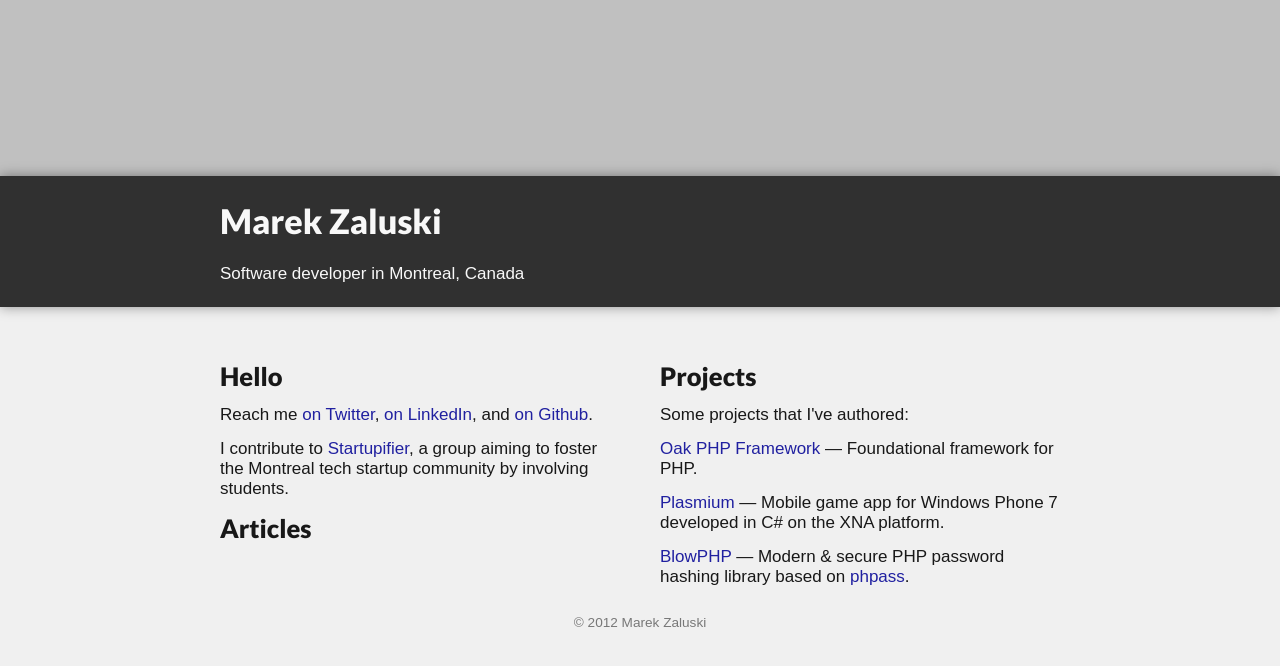
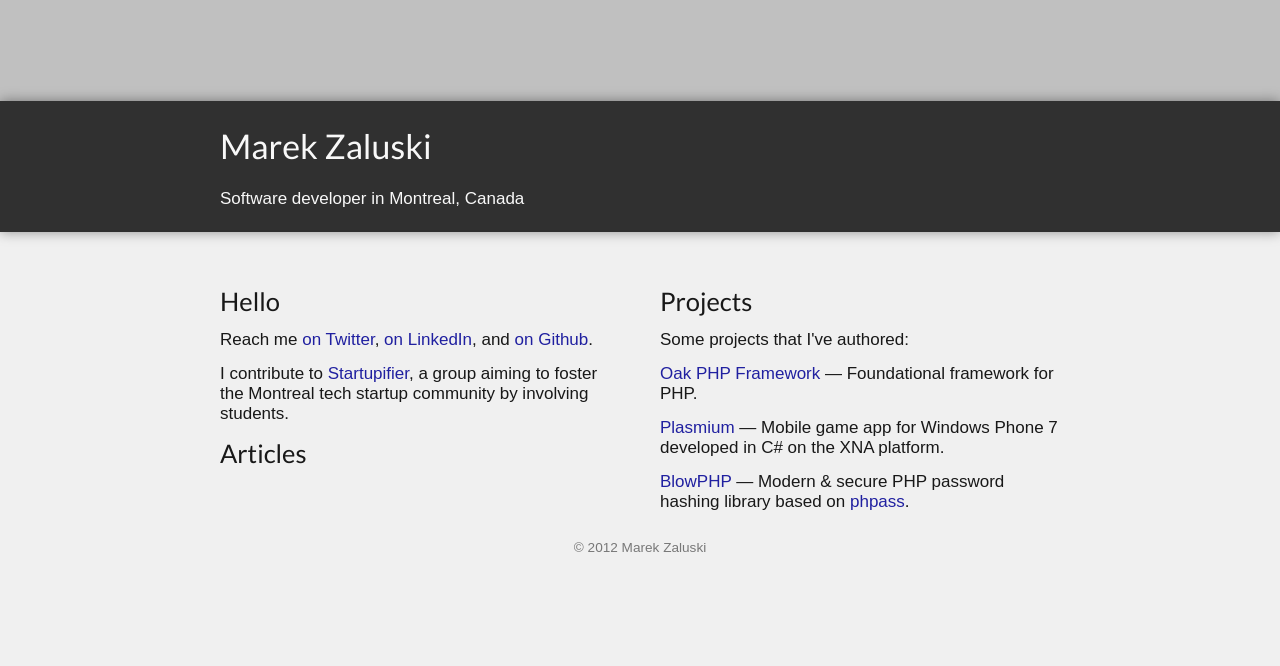
Before and after one commit to marekweb/marekweb.github.com-old, a Jekyll site: the page built from index.html, in a window 1280 px wide. Shown: the top 666 px of the page. Built offline with Jekyll 4.4.1, drawn with Linux system fonts in a browser that asks for light colours.

Commit message:
css tweak, added CNAME

```diff
--- /dev/null
+++ b/CNAME
@@ -0,0 +1 @@
+marekweb.com
--- a/_layouts/main.html
+++ b/_layouts/main.html
@@ -2,8 +2,8 @@
 <html>
 <head>
 	<title>Marek Zaluski</title>
-<link href="http://fonts.googleapis.com/css?family=Lato:400,900|Open+Sans|Inconsolata" rel="stylesheet" type="text/css">
-	<link href="normalize.css" rel="stylesheet" type="text/css"/>
+<link href="http://fonts.googleapis.com/css?family=Lato:400|Inconsolata" rel="stylesheet" type="text/css">
+	<link rel="stylesheet" href="normalize.css" type="text/css"/>
 	<link rel="stylesheet" href="tango.css" type="text/css" />
 	<link rel="stylesheet" href="main.css" type="text/css" />
 </head>
--- a/main.css
+++ b/main.css
@@ -10,7 +10,7 @@ a:hover {
 
 h1, h2 {
 	font-family: "Lato", Arial, sans-serif;
-	font-weight: 900;
+	font-weight: 400;
 }
 
 
@@ -35,7 +35,7 @@ code {
 }
 
 .front .header-section {
-	padding: 175px 0 1px 0;
+	padding: 100px 0 1px 0;
 }
 
 .stripe-section {
```
